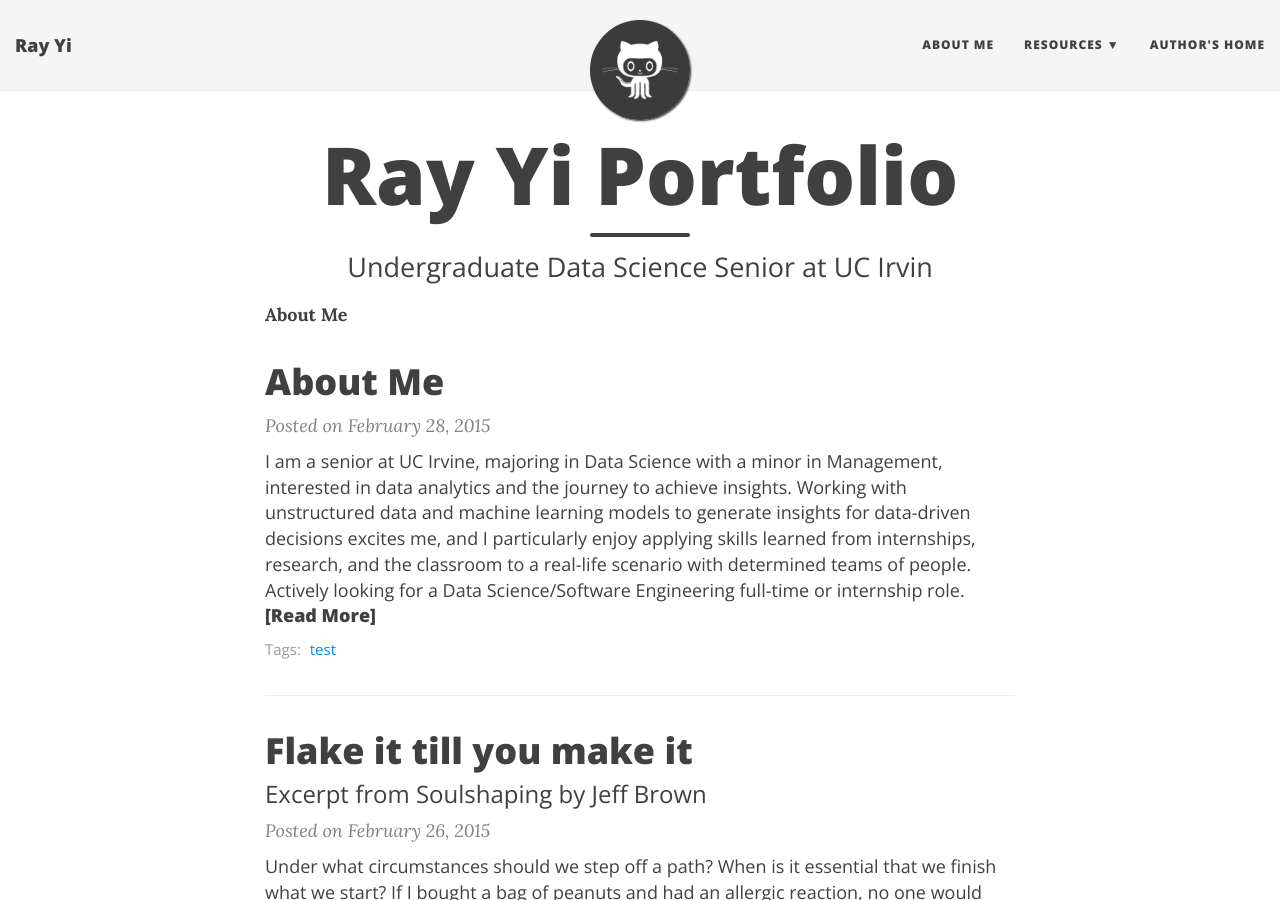
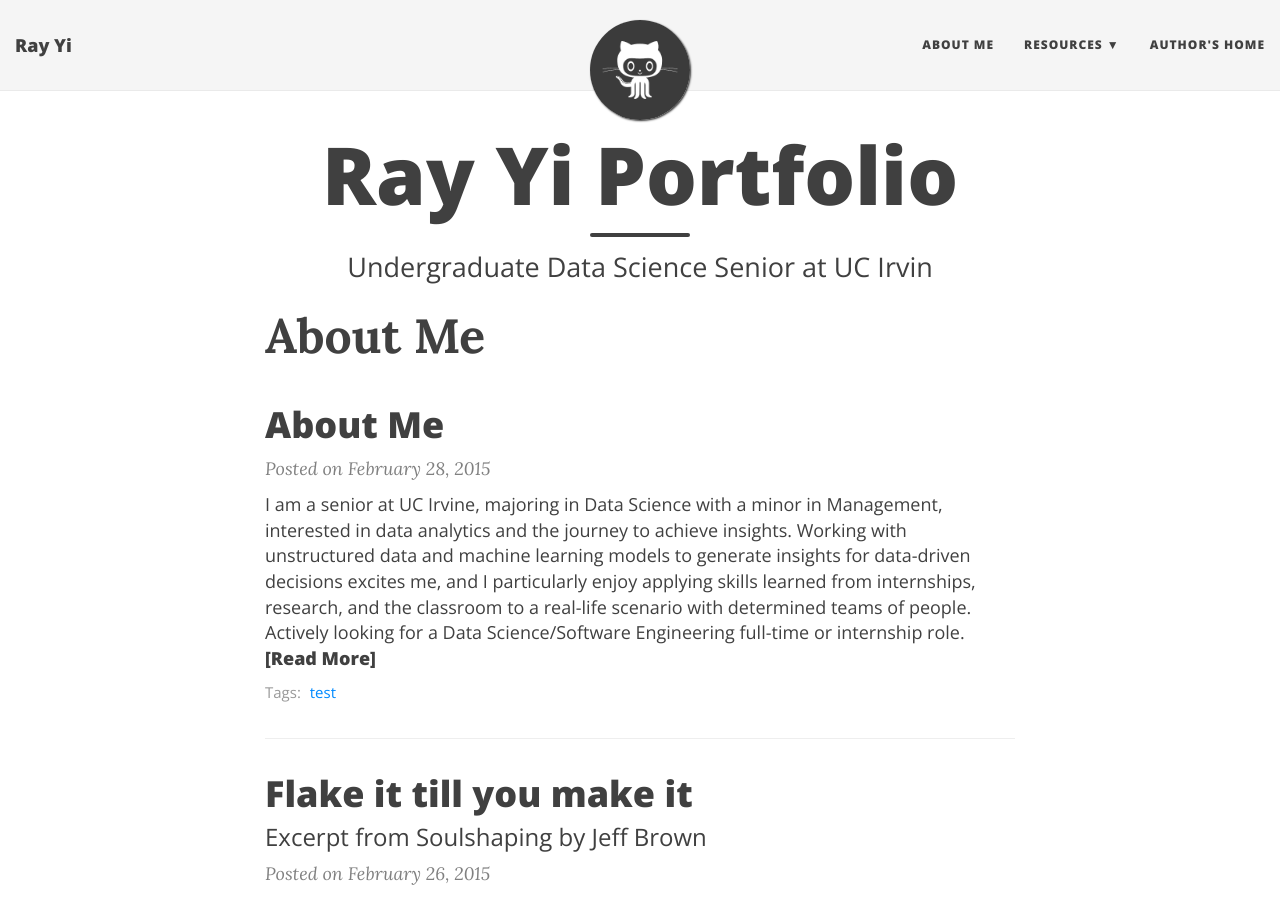
Before and after one commit to soyrayo/soyrayo_ver_1, a Jekyll site: the page built from index.html, in a window 1280 px wide and 900 px high. Built offline with Jekyll 4.4.1, drawn with Linux system fonts in a browser that asks for light colours; nearby versions of some CDN libraries; the list of posts is cut into pages by our own code.

Commit message:
Update index.html

```diff
--- a/index.html
+++ b/index.html
@@ -6,7 +6,7 @@ use-site-title: true
 
 ##
 ---
-<b>About Me</b>
+<b><font size="15">About Me</font></b>
 
 <div class="posts-list">
   {% for post in paginator.posts %}
```
